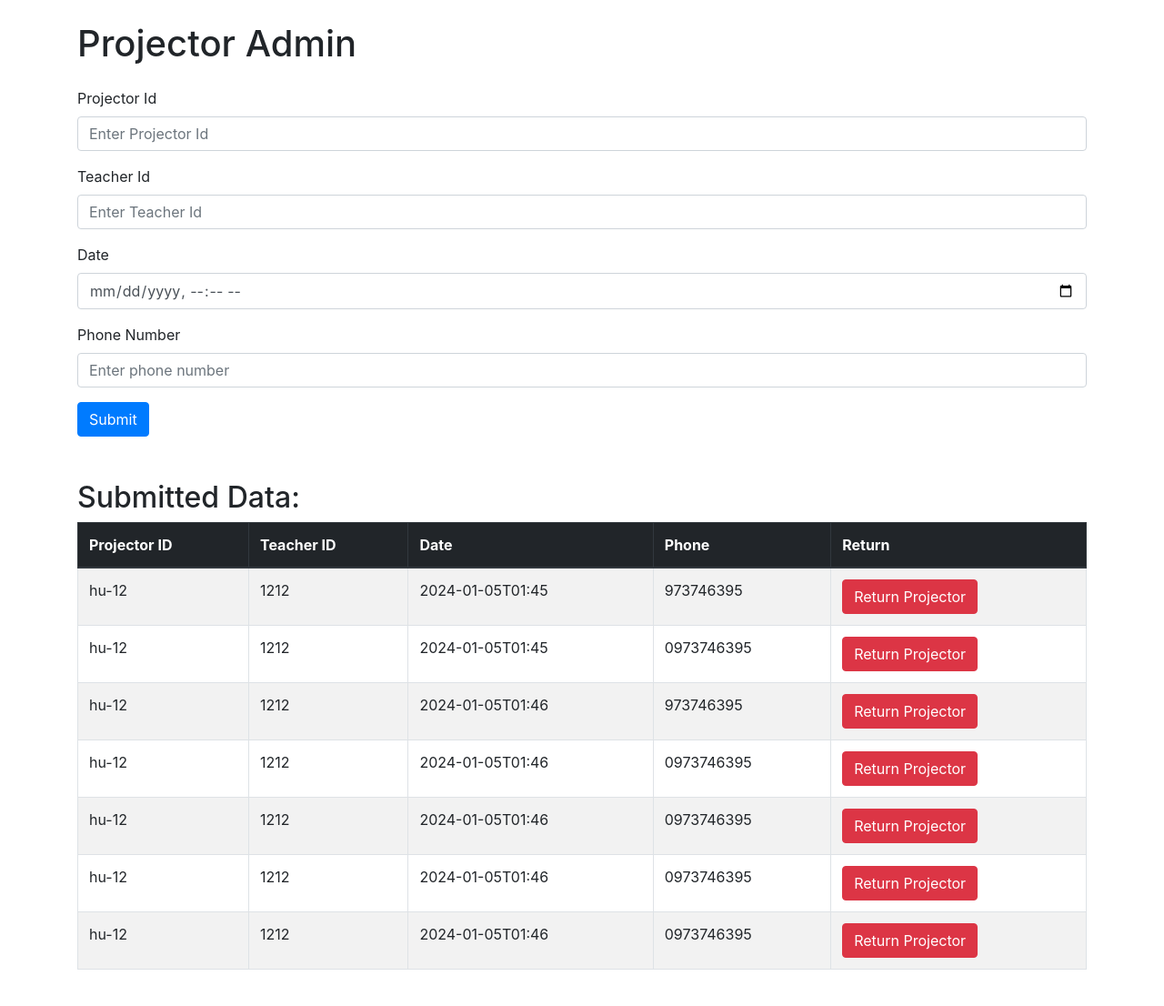
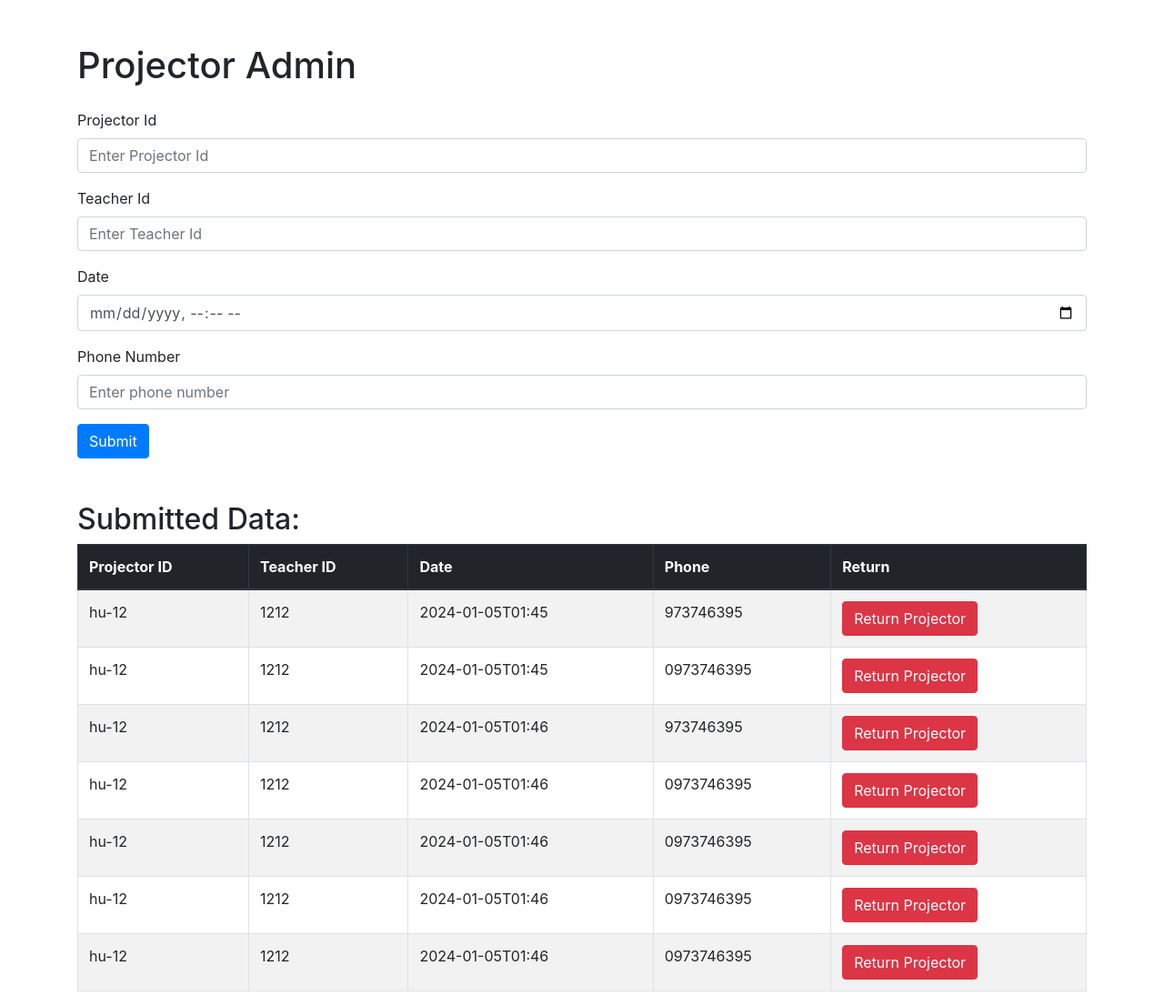
Before and after one commit to yalewayker/Projector-Management-in-python, a Flask app: page / in a window 1280 px wide. Shown: the whole page at 91% size. Before the commit the page ends 1066 px from the top, so only its background shows below. Run offline with Flask 3, Linux system fonts and the light colour scheme; data comes from the database, SQL or seed files in the repository; some libraries are stand-ins or nearby versions.

```diff
--- a/templates/home.html
+++ b/templates/home.html
@@ -7,7 +7,7 @@
     <link rel="stylesheet" href="https://maxcdn.bootstrapcdn.com/bootstrap/4.0.0/css/bootstrap.min.css">
 </head>
 <body>
-    <div class="container mt-4">
+    <div class="container mt-5">
         <h1 class="mb-4">Projector Admin</h1>
         <form action="{{ url_for('submit') }}" method="post">
             <div class="form-group">
```
